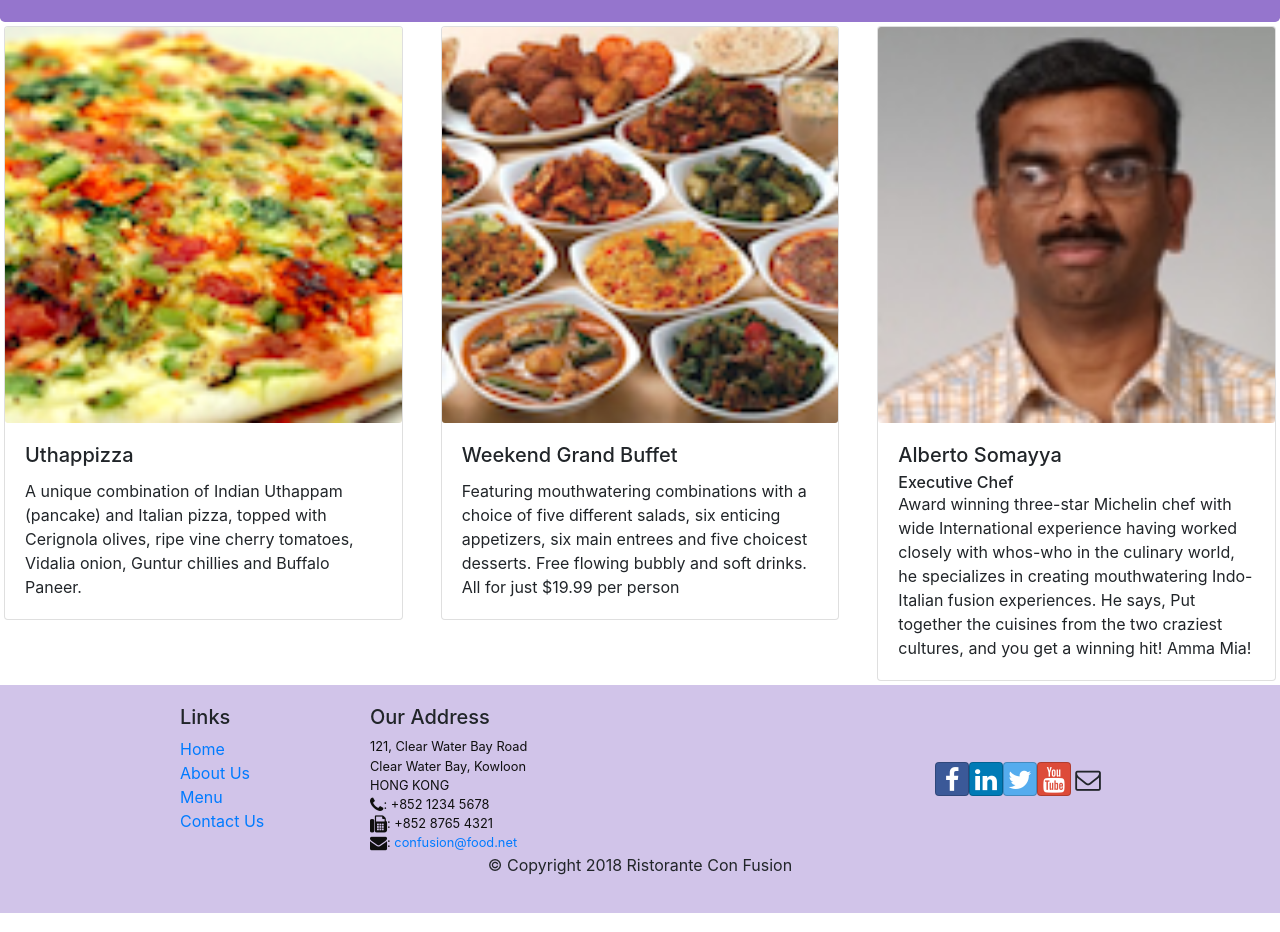
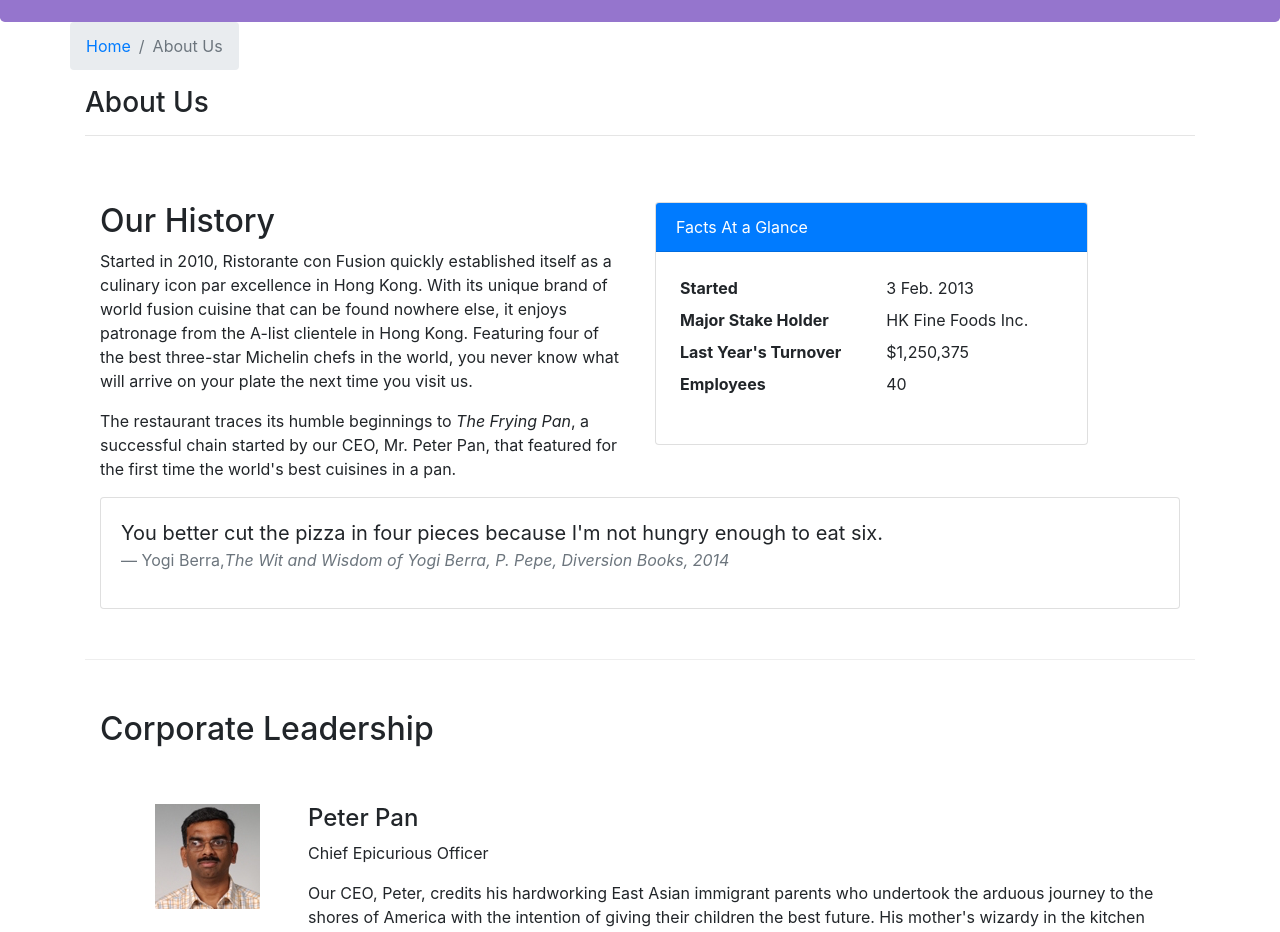
Before and after one commit to RANAJITPAL/Coursera_react_app, a React (Create React App) app: page /aboutus in a window 1280 px wide. Before the commit this address led to /home. Shown: the part 320-1252 px from the top of the page. Built offline with nearby package versions, Linux system fonts and the light colour scheme.

Commit message:
Assignment 2

```diff
--- /dev/null
+++ b/src/components/AboutComponent.js
@@ -0,0 +1,98 @@
+import React from 'react';
+import { Breadcrumb, BreadcrumbItem, Card, CardBody, CardHeader, Media } from 'reactstrap';
+import { Link } from 'react-router-dom';
+
+function RenderLeader({leader})
+{
+    return(
+        <div key={leader.id} className="col-12 mt-5">
+                <Media tag="li">
+                  <Media left middle>
+                      <Media object src={leader.image} alt={leader.name} />
+                  </Media>
+                  <Media body className="ml-5">
+                    <Media heading>{leader.name}</Media>
+                    <p>{leader.designation}</p>
+                    <p>{leader.description}</p>
+                  </Media>
+                </Media>
+        </div>
+
+    );
+}
+
+
+function About(props) {
+
+
+    const leaders = props.leaders.map((leader) => {
+        return (
+            <RenderLeader leader = {leader}/>
+        );
+    });
+
+    return(
+        <div className="container">
+            <div className="row">
+                <Breadcrumb>
+                    <BreadcrumbItem><Link to="/home">Home</Link></BreadcrumbItem>
+                    <BreadcrumbItem active>About Us</BreadcrumbItem>
+                </Breadcrumb>
+                <div className="col-12">
+                    <h3>About Us</h3>
+                    <hr />
+                </div>
+            </div>
+            <div className="row row-content">
+                <div className="col-12 col-md-6">
+                    <h2>Our History</h2>
+                    <p>Started in 2010, Ristorante con Fusion quickly established itself as a culinary icon par excellence in Hong Kong. With its unique brand of world fusion cuisine that can be found nowhere else, it enjoys patronage from the A-list clientele in Hong Kong.  Featuring four of the best three-star Michelin chefs in the world, you never know what will arrive on your plate the next time you visit us.</p>
+                    <p>The restaurant traces its humble beginnings to <em>The Frying Pan</em>, a successful chain started by our CEO, Mr. Peter Pan, that featured for the first time the world's best cuisines in a pan.</p>
+                </div>
+                <div className="col-12 col-md-5">
+                    <Card>
+                        <CardHeader className="bg-primary text-white">Facts At a Glance</CardHeader>
+                        <CardBody>
+                            <dl className="row p-1">
+                                <dt className="col-6">Started</dt>
+                                <dd className="col-6">3 Feb. 2013</dd>
+                                <dt className="col-6">Major Stake Holder</dt>
+                                <dd className="col-6">HK Fine Foods Inc.</dd>
+                                <dt className="col-6">Last Year's Turnover</dt>
+                                <dd className="col-6">$1,250,375</dd>
+                                <dt className="col-6">Employees</dt>
+                                <dd className="col-6">40</dd>
+                            </dl>
+                        </CardBody>
+                    </Card>
+                </div>
+                <div className="col-12">
+                    <Card>
+                        <CardBody className="bg-faded">
+                            <blockquote className="blockquote">
+                                <p className="mb-0">You better cut the pizza in four pieces because
+                                    I'm not hungry enough to eat six.</p>
+                                <footer className="blockquote-footer">Yogi Berra,
+                                <cite title="Source Title">The Wit and Wisdom of Yogi Berra,
+                                    P. Pepe, Diversion Books, 2014</cite>
+                                </footer>
+                            </blockquote>
+                        </CardBody>
+                    </Card>
+                </div>
+            </div>
+            <div className="row row-content">
+                <div className="col-12">
+                    <h2>Corporate Leadership</h2>
+                </div>
+                <div className="col-12">
+                    <Media list>
+                        {leaders}
+                    </Media>
+                </div>
+            </div>
+        </div>
+    );
+}
+
+export default About;
--- a/src/components/MainComponent.js
+++ b/src/components/MainComponent.js
@@ -4,6 +4,7 @@
 import Header from './HeaderComponent';
 import Footer from './FooterComponent';
 import Menu from "./MenuComponents";
+import About from "./AboutComponent";
 import {DISHES} from "../shared/dishes";
 import {COMMENTS} from "../shared/comments";
 import {PROMOTIONS} from "../shared/promotions";
@@ -48,6 +49,14 @@
         );
       };
 
+      const AboutUs = () =>{
+        return(
+          <About leaders ={this.state.leaders}/>
+        );
+      }
+
+
+
       return (
         <div>
             <Header/>
@@ -56,6 +65,7 @@
                 <Route exact path='/menu' component={() => <Menu dishes={this.state.dishes} />} />
                 <Route path='/menu/:dishId' component={DishWithId} />
                 <Route exact path = '/contactus' component ={Contact}/>
+                <Route exact path='/aboutus' component={AboutUs} />
                 <Redirect to="/home" />
               </Switch>
           <Footer/>
```
